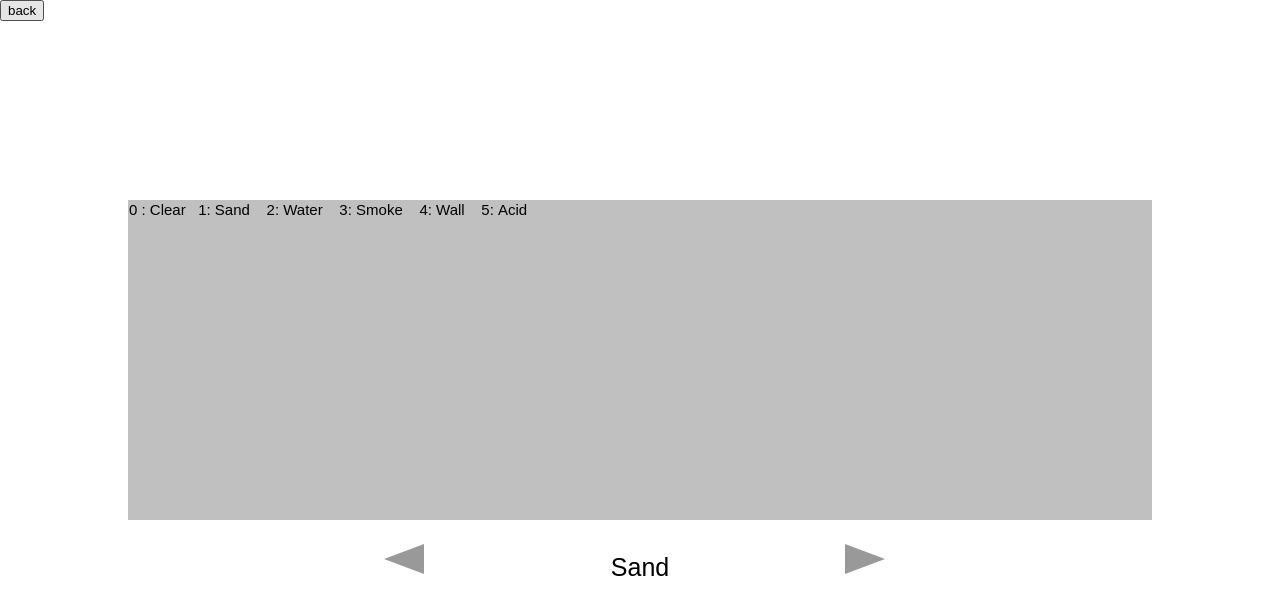
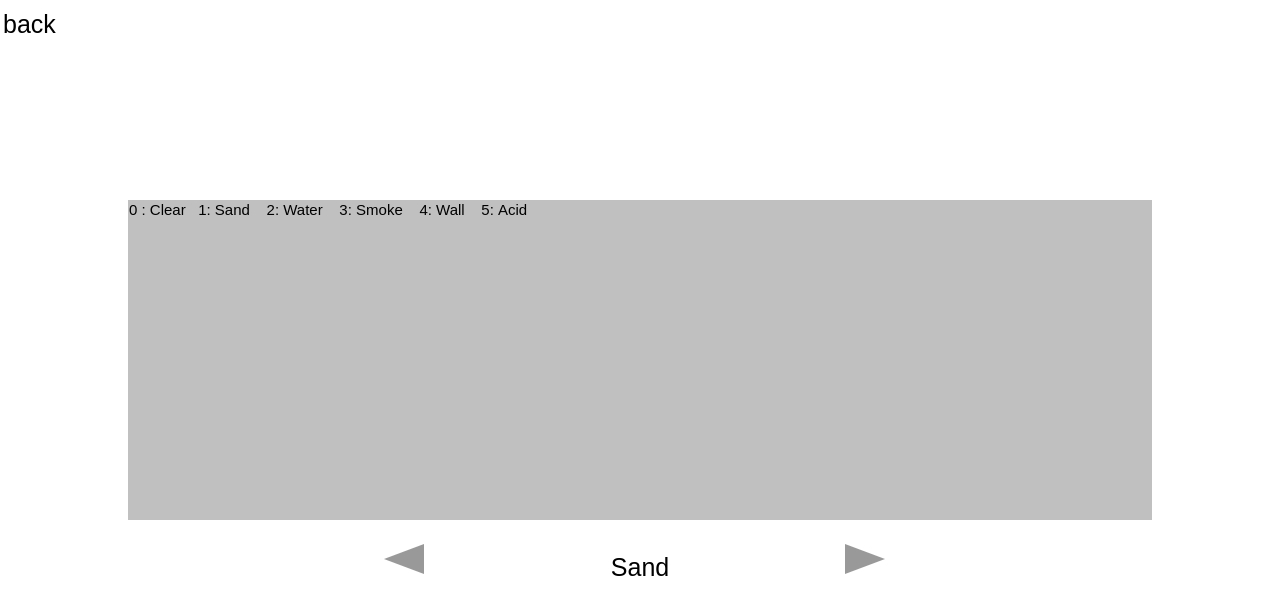
Before and after one commit to robieuu/projects, a plain HTML site: page index.html in a window 1280 px wide. Drawn offline with Linux system fonts and the light colour scheme; animation ran at ten frames a second.

Commit message:
Update style.css

```diff
--- a/style.css
+++ b/style.css
@@ -4,6 +4,16 @@ canvas {
 body {
     overflow: hidden;
     margin : 0px
+}
+button {
+  background-color: white;
+  border: none;
+  color: black;
+  padding: 10px 3px;
+  text-align: center;
+  text-decoration: none;
+  display: inline-block;
+  font-size: 25px;
 }
 p {
   font-family: arial;
```
